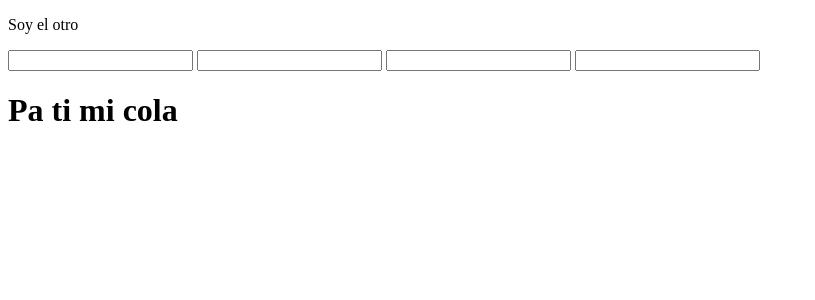
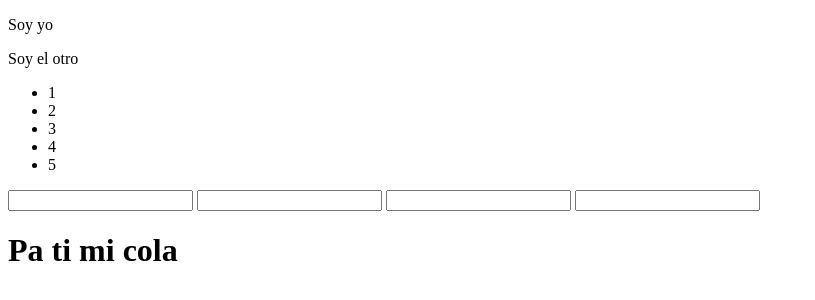
Before and after one commit to Alexito2401/PRuebaDAW, a plain HTML site: page index.html in a window 1280 px wide. Shown: the whole page, without its empty margins (0-815 px from the left). Drawn offline with Linux system fonts and the light colour scheme.

Commit message:
feat(#20):comentario commit 20

```diff
--- a/index.html
+++ b/index.html
@@ -9,8 +9,16 @@
 </head>
 
 <body>
+    <p>Soy yo</p>
     <p>Soy el otro</p>
 
+    <ul>
+        <li>1</li>
+        <li>2</li>
+        <li>3</li>
+        <li>4</li>
+        <li>5</li>
+    </ul>
     <form>
         <label for=""></label><input type="text">
         <label for=""></label><input type="text">
```
